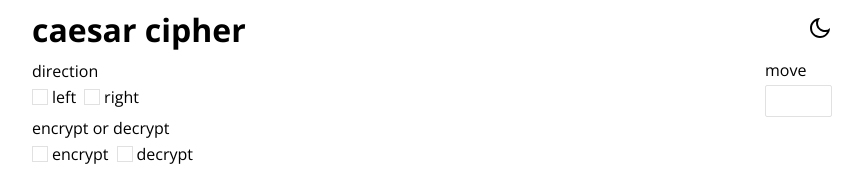
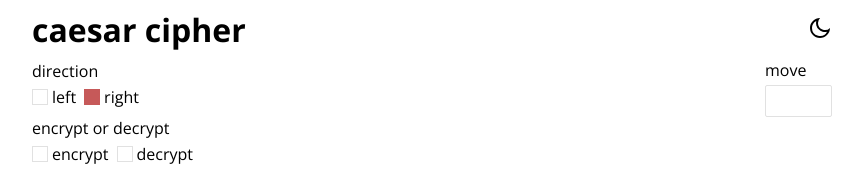
Before and after one commit to colorlessenergy/caesar-cipher, a Next.js app: page / in a window 1280 px wide. Shown: the top 175 px of the page, without its empty margins (208-1071 px from the left). Built offline with nearby package versions, Linux system fonts and the light colour scheme.

Commit message:
set direction into state

```diff
--- a/components/Home/Direction.js
+++ b/components/Home/Direction.js
@@ -1,4 +1,8 @@
-export default function Direction() {
+export default function Direction({ direction, setDirection }) {
+    const handleChange = event => {
+        setDirection(event.currentTarget.value);
+    };
+
     return (
         <div className="mb-2">
             <div className="mb-1">direction</div>
@@ -10,6 +14,8 @@ export default function Direction() {
                     className="d-none"
                     name="direction"
                     value="left"
+                    onChange={handleChange}
+                    checked={direction === 'left'}
                 />
                 <label className="radio-input mr-1" htmlFor="left"></label>
                 <label htmlFor="left" className="mr-2">
@@ -22,6 +28,8 @@ export default function Direction() {
                     className="d-none"
                     name="direction"
                     value="right"
+                    onChange={handleChange}
+                    checked={direction === 'right'}
                 />
                 <label className="radio-input mr-1" htmlFor="right"></label>
                 <label htmlFor="right">right</label>
--- a/pages/index.js
+++ b/pages/index.js
@@ -1,3 +1,4 @@
+import { useState } from 'react';
 import Head from 'next/head';
 
 import Direction from '../components/Home/Direction';
@@ -41,6 +42,8 @@ const caesarCipher = ({ direction, move, text }) => {
 };
 
 export default function Home() {
+    const [direction, setDirection] = useState('right');
+
     return (
         <div>
             <Head>
@@ -65,7 +68,10 @@ export default function Home() {
                 </div>
                 <form>
                     <div className="flex-flow">
-                        <Direction />
+                        <Direction
+                            direction={direction}
+                            setDirection={setDirection}
+                        />
 
                         <div>
                             <label htmlFor="move" className="mb-1">
```
